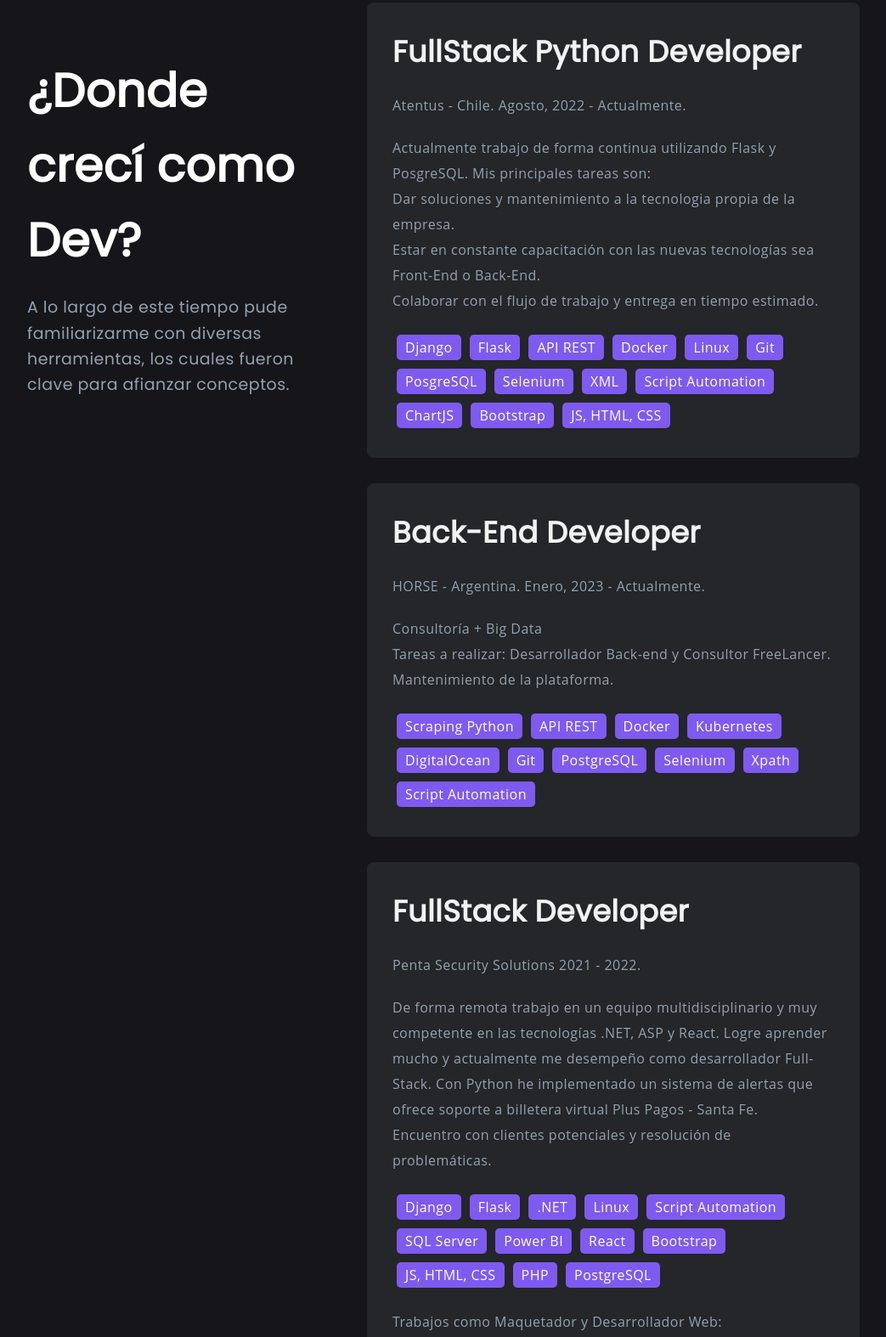
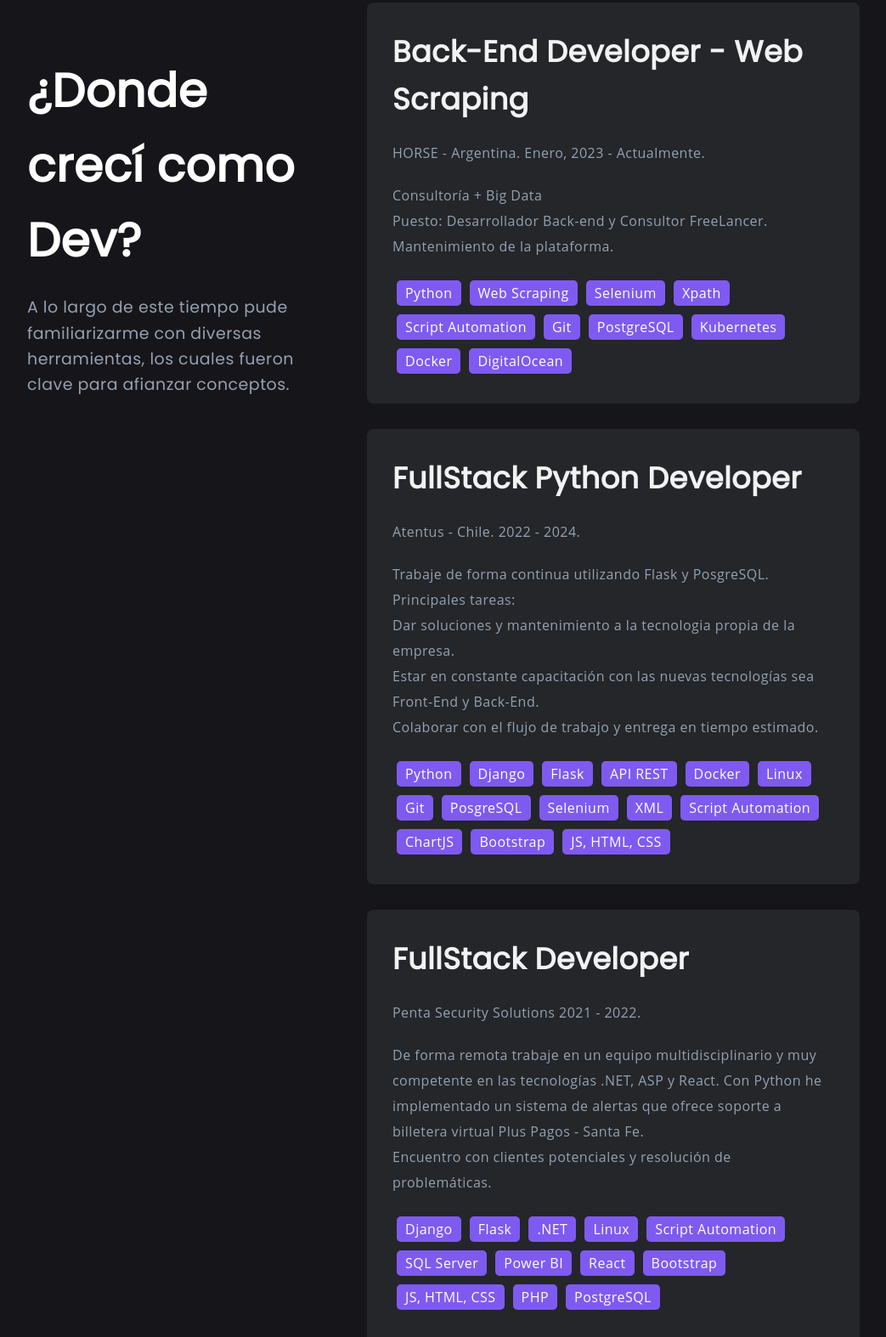
Before and after one commit to Vladimir4063/VladimirWeb, a plain HTML site: page index.html in a window 1280 px wide. Shown: the part 1546-3120 px from the top of the page at 85% size, without its empty margins (128-1171 px from the left). Drawn offline with Linux system fonts and the light colour scheme.

Commit message:
update section post

```diff
--- a/index.html
+++ b/index.html
@@ -65,16 +65,63 @@
 			</aside>
 
 			<div class="contenido">
+
+				<div class="post">
+					<h1 class="titulo" id="articulo-1">Back-End Developer - Web Scraping</h1>
+					<p class="fecha">HORSE - Argentina. Enero, 2023 - Actualmente.</p>
+					<p>
+						Consultoría + Big Data <br>
+						Puesto: Desarrollador Back-end y Consultor FreeLancer. Mantenimiento de la plataforma.
+					</p>
+					<div class="container-stack">
+						<p class="stack">
+							Python
+						</p>
+						<p class="stack">
+							Web Scraping
+						</p>
+						<p class="stack">
+							Selenium
+						</p>
+						<p class="stack">
+							Xpath
+						</p>
+						<p class="stack">
+							Script Automation
+						</p>
+						<p class="stack">
+							Git
+						</p>
+						<p class="stack">
+							PostgreSQL
+						</p>
+						<p class="stack">
+							Kubernetes
+						</p>
+						<p class="stack">
+							Docker
+						</p>
+						<p class="stack">
+							DigitalOcean
+						</p>
+
+
+					</div>
+				</div>
+
 				<div class="post">
 					<h1 class="titulo" id="articulo-1">FullStack Python Developer</h1>
-					<p class="fecha">Atentus - Chile. Agosto, 2022 - Actualmente.</p>
+					<p class="fecha">Atentus - Chile. 2022 - 2024.</p>
 					<p >
-						Actualmente trabajo de forma continua utilizando Flask y PosgreSQL. Mis principales tareas son: <br>
+						Trabaje de forma continua utilizando Flask y PosgreSQL. Principales tareas: <br>
 						Dar soluciones y mantenimiento a la tecnologia propia de la empresa. <br>
-						Estar en constante capacitación con las nuevas tecnologías sea Front-End o Back-End. <br>
+						Estar en constante capacitación con las nuevas tecnologías sea Front-End y Back-End. <br>
 						Colaborar con el flujo de trabajo y entrega en tiempo estimado. <br>
 					</p>
 					<div class="container-stack">
+						<p class="stack">
+							Python
+						</p>
 						<p class="stack">
 							Django
 						</p>
@@ -118,54 +165,11 @@
 				</div>
 
 				<div class="post">
-					<h1 class="titulo" id="articulo-1">Back-End Developer</h1>
-					<p class="fecha">HORSE - Argentina. Enero, 2023 - Actualmente.</p>
-					<p >
-						Consultoría + Big Data <br>
-						Tareas a realizar: Desarrollador Back-end y Consultor FreeLancer. Mantenimiento de la plataforma.
-					</p>
-					<div class="container-stack">
-						<p class="stack">
-							Scraping Python
-						</p>
-						<p class="stack">
-							API REST
-						</p>
-						<p class="stack">
-							Docker
-						</p>
-						<p class="stack">
-							Kubernetes
-						</p>
-						<p class="stack">
-							DigitalOcean
-						</p>
-						<p class="stack">
-							Git
-						</p>
-						<p class="stack">
-							PostgreSQL
-						</p>
-						<p class="stack">
-							Selenium
-						</p>
-						<p class="stack">
-							Xpath
-						</p>
-						<p class="stack">
-							Script Automation
-						</p>
-					</div>
-				</div>
-
-				<div class="post">
 					<h1 class="titulo" id="articulo-1">FullStack Developer</h1>
 					<p class="fecha">Penta Security Solutions 2021 - 2022.</p>
 					<p >
-						De forma remota trabajo en un equipo multidisciplinario y muy competente en las
-						tecnologías .NET, ASP y React. Logre aprender mucho y actualmente me desempeño como
-						desarrollador Full-Stack. Con Python he implementado un sistema de alertas que ofrece soporte
-						a billetera virtual Plus Pagos - Santa Fe.<br>
+						De forma remota trabaje en un equipo multidisciplinario y muy competente en las
+						tecnologías .NET, ASP y React. Con Python he implementado un sistema de alertas que ofrece soporte a billetera virtual Plus Pagos - Santa Fe.<br>
 						Encuentro con clientes potenciales y resolución de problemáticas. <br>
 					</p>
 					<div class="container-stack">
```
